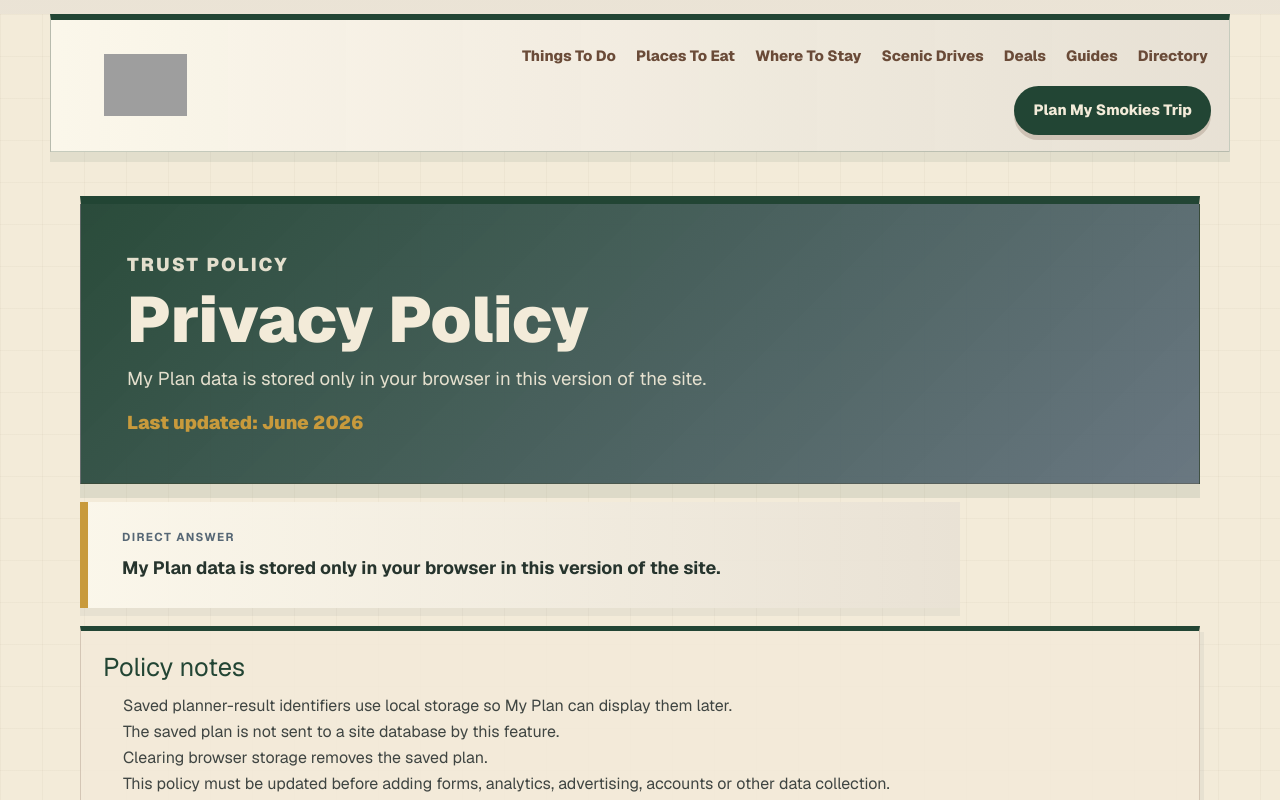
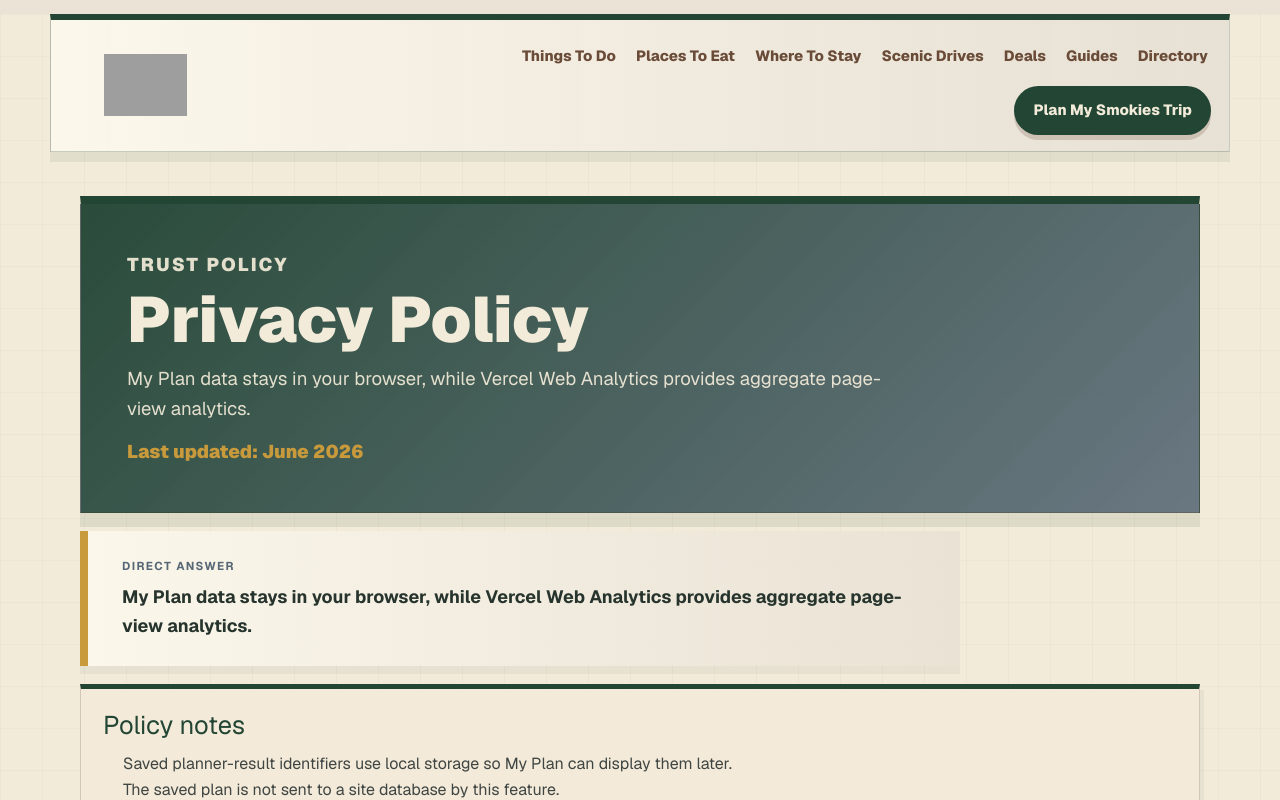
Before and after one commit to masondtorres/smokies-insider-guide, a Next.js app: page /privacy in a window 1280 px wide. Shown: the top 800 px of the page. Built offline with nearby package versions, Linux system fonts and the light colour scheme; grey boxes are pictures that could not be loaded.

Commit message:
feat: add Vercel Web Analytics page views

```diff
--- a/package.json
+++ b/package.json
@@ -9,6 +9,7 @@
     "lint": "eslint"
   },
   "dependencies": {
+    "@vercel/analytics": "^2.0.1",
     "next": "16.2.7",
     "react": "19.2.4",
     "react-dom": "19.2.4"
--- a/src/app/layout.tsx
+++ b/src/app/layout.tsx
@@ -1,4 +1,5 @@
 import type { Metadata } from "next";
+import { Analytics } from "@vercel/analytics/next";
 import { Geist, Geist_Mono } from "next/font/google";
 import "./globals.css";
 
@@ -29,7 +30,10 @@ export default function RootLayout({
       lang="en"
       className={`${geistSans.variable} ${geistMono.variable} antialiased`}
     >
-      <body>{children}</body>
+      <body>
+        {children}
+        <Analytics />
+      </body>
     </html>
   );
 }
--- a/src/app/privacy/page.tsx
+++ b/src/app/privacy/page.tsx
@@ -3,14 +3,16 @@ import { PolicyPage } from "@/components/PolicyPage";
 
 export const metadata: Metadata = {
   title: "Privacy Policy",
-  description: "How browser-saved My Plan data is handled by Smokies Insider Guide.",
+  description: "How browser-saved My Plan data and aggregate site analytics are handled by Smokies Insider Guide.",
 };
 
 export default function PrivacyPage() {
-  return <PolicyPage title="Privacy Policy" description="My Plan data is stored only in your browser in this version of the site." path="/privacy" points={[
+  return <PolicyPage title="Privacy Policy" description="My Plan data stays in your browser, while Vercel Web Analytics provides aggregate page-view analytics." path="/privacy" points={[
     "Saved planner-result identifiers use local storage so My Plan can display them later.",
     "The saved plan is not sent to a site database by this feature.",
     "Clearing browser storage removes the saved plan.",
-    "This policy must be updated before adding forms, analytics, advertising, accounts or other data collection.",
+    "Vercel Web Analytics collects aggregate, anonymized page-view information without third-party cookies.",
+    "The site does not use Google Analytics or custom analytics events.",
+    "This policy must be updated before adding forms, advertising, accounts or other data collection.",
   ]} />;
 }
```
Also changed, not shown: 2 other files (tests, documents, lock files or other folders).
